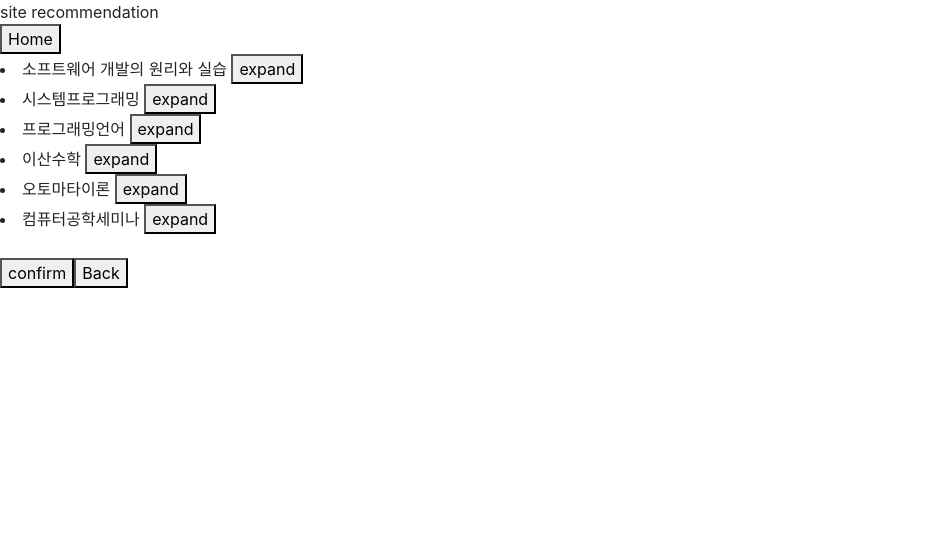
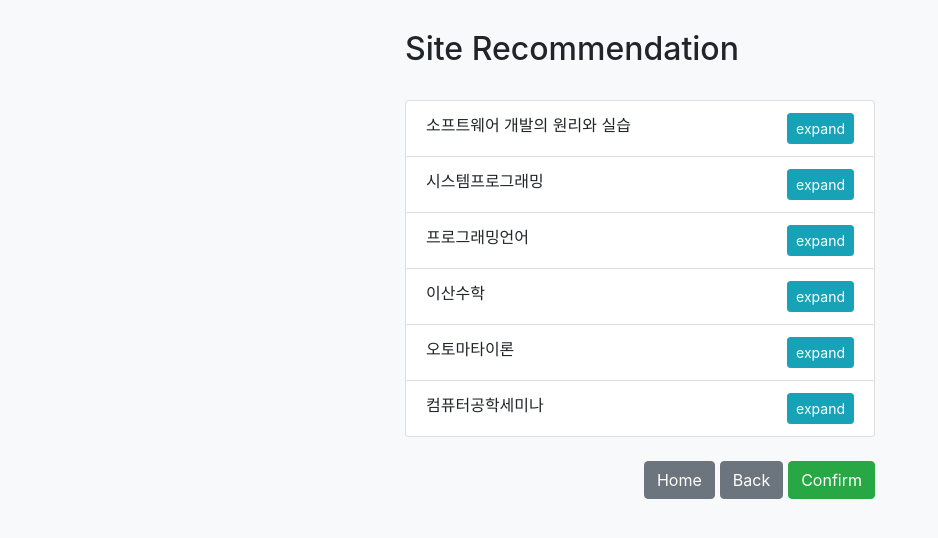
Before and after one commit to ryul99/noticetracker, an Angular app in the folder frontend/: page /site_recommendation in a window 1280 px wide. Shown: the top 538 px of the page, without its empty margins (0-938 px from the left). Built offline with nearby package versions, Linux system fonts and the light colour scheme.

Commit message:
Frontend: Applied bootstrap to SiteRecommendationComponent

```diff
--- a/frontend/src/app/site-recommendation/site-recommendation.component.css
+++ b/frontend/src/app/site-recommendation/site-recommendation.component.css
@@ -0,0 +1,14 @@
+.container {
+  height: 100vh;
+  padding-top: 30px;
+  padding-bottom: 30px;
+  max-width: 500px;
+}
+
+.lh-condensed {
+  line-height: 1.25;
+}
+
+.btn-space {
+  margin-right: 5px;
+}
--- a/frontend/src/app/site-recommendation/site-recommendation.component.html
+++ b/frontend/src/app/site-recommendation/site-recommendation.component.html
@@ -1,19 +1,44 @@
+<!doctype html>
+<html lang="en">
+
+<head>
+    <meta charset="utf-8">
+    <meta name="viewport" content="width=device-width, initial-scale=1, shrink-to-fit=no">
+    <meta name="description" content="">
+    <meta name="author" content="">
+    <title>Log In</title>
     <link rel="stylesheet" href="https://stackpath.bootstrapcdn.com/bootstrap/4.1.3/css/bootstrap.min.css" integrity="sha384-MCw98/SFnGE8fJT3GXwEOngsV7Zt27NXFoaoApmYm81iuXoPkFOJwJ8ERdknLPMO" crossorigin="anonymous">
-<div>site recommendation</div>
-<button (click)="goHome()">Home</button>
+</head>
 
+<body class="bg-light">
+    <div class="container">
+        <h2>Site Recommendation</h2>
         <br>
         <div *ngIf="this.initialized">
-    <li *ngFor="let course of courses; let index=index;">
-        {{course.name}} <button (click)="toggleExpand(course)">expand</button>
+            <ul class="list-group">
+                <li class="list-group-item" *ngFor="let course of courses; let index=index;">
+                    <div class="d-flex flex-row justify-content-between">
+                        {{course.name}}
+                        <button class="btn btn-info btn-sm" (click)="toggleExpand(course)">expand</button>
+                    </div>
                     <div *ngIf="expanded[index]">
-            <li *ngFor="let site of course.sites">
+                        <ul class="list-group">
+                            <li class="list-group-item" *ngFor="let site of course.sites">
                                 <a href={{site.url}}>{{site.name}}</a>
                             </li>
+                        </ul>
                         <input [(ngModel)]="urlToAdd[index]"><button (click)="addUrl(course)">+</button>
                     </div>
                 </li>
+            </ul>
         </div>
         <br>
-<button (click)="confirm()">confirm</button>
-<button (click)="back()">Back</button>
+        <div class="d-flex flex-row-reverse">
+            <button class="btn btn-success" (click)="confirm()">Confirm</button>
+            <button class="btn btn-secondary btn-space" (click)="back()">Back</button>
+            <button class="btn btn-secondary btn-space" (click)="goHome()">Home</button>
+        </div>
+    </div>
+</body>
+
+</html>
```
Lines whose indentation alone changed are shown as unchanged.
